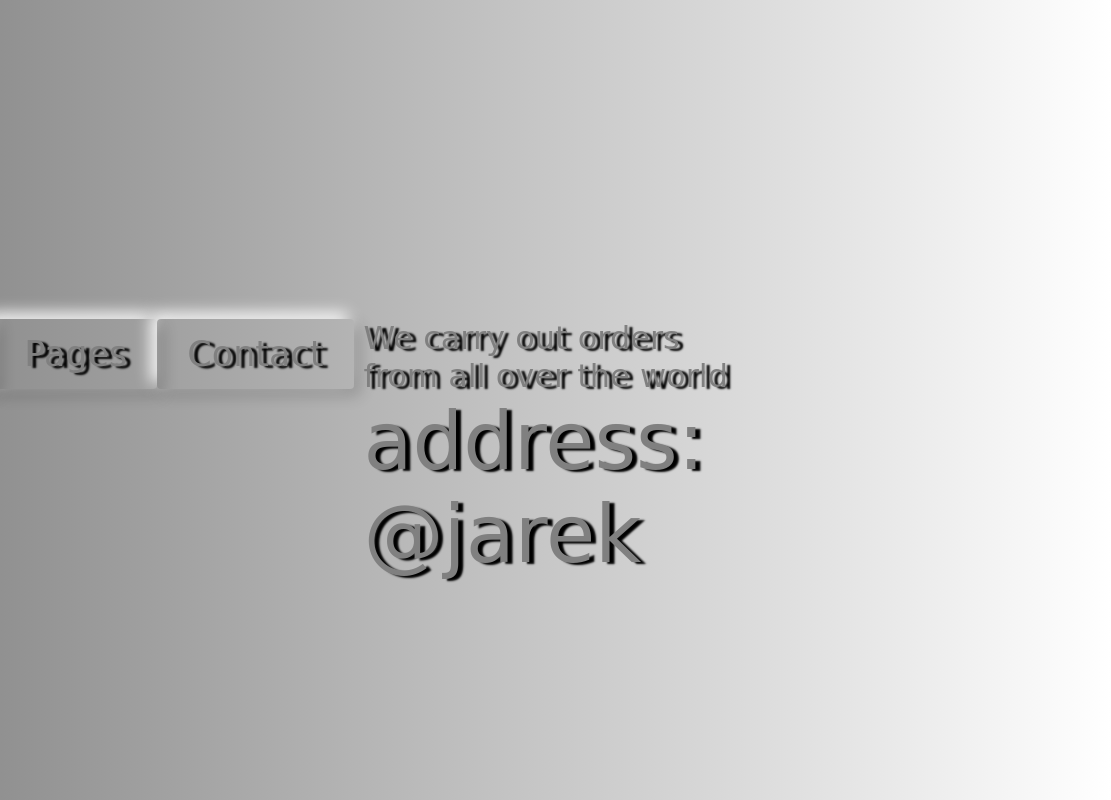
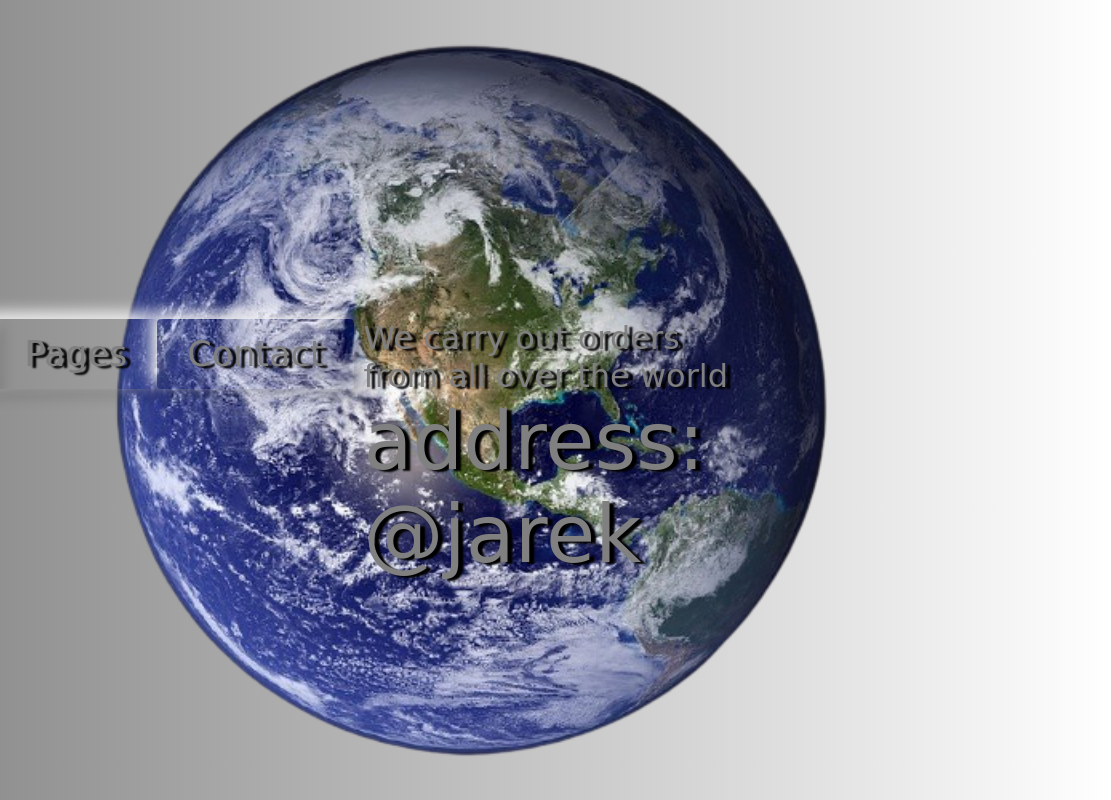
Before and after one commit to ajarek/portfolio1, a plain HTML site: page contact.html in a window 1280 px wide. Shown: the full height of the page, 169-1280 px from the left. Drawn offline with Linux system fonts and the light colour scheme; the site is published under a folder, as on GitHub Pages, so addresses that start at the root find nothing; a web font is replaced by a local one.

Commit message:
Update style1.css

```diff
--- a/css/style1.css
+++ b/css/style1.css
@@ -14,7 +14,7 @@ body {
 
 .container {
 
-    background: url("/img/ziemia.png") center;
+    background: url("../img/ziemia.png") center;
 height: 100vh;
    background-repeat: no-repeat;
   background-size: 100vh;
```
